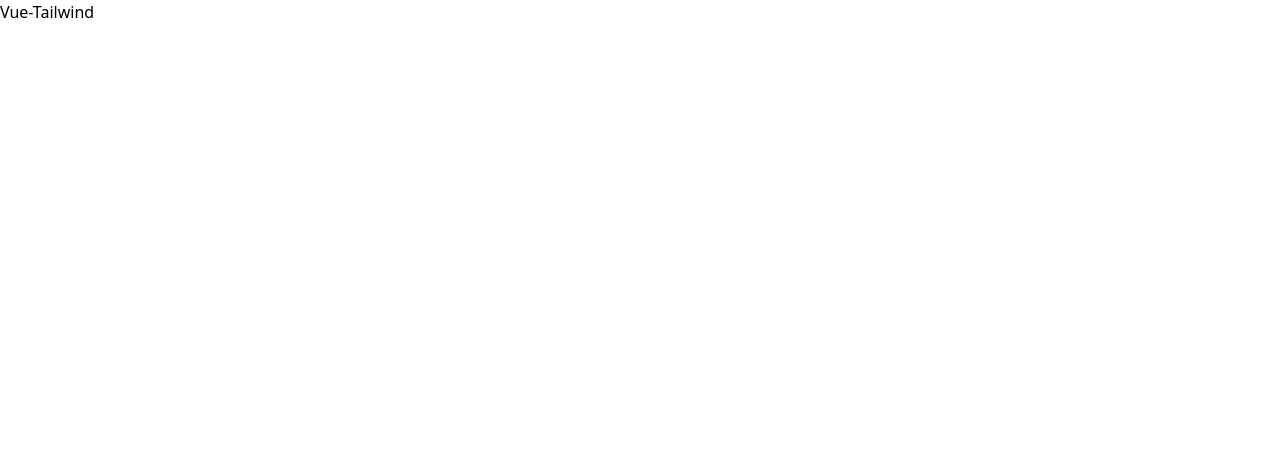
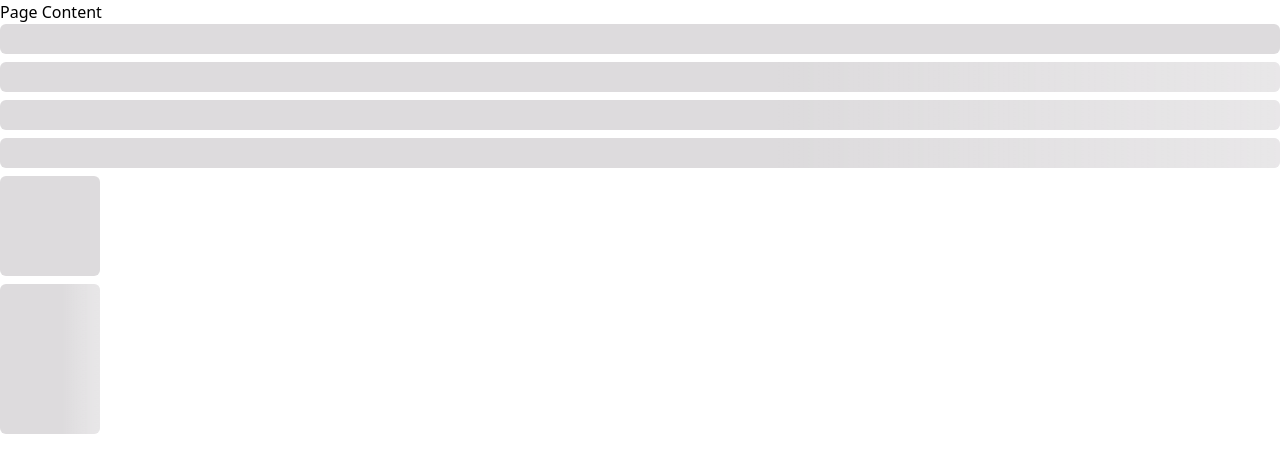
Before and after one commit to devxhub/vue-tailwind, a Vue app: page / in a window 1280 px wide. Shown: the top 472 px of the page. Built offline with nearby package versions, Linux system fonts and the light colour scheme.

Commit message:
skeleton-loader

```diff
--- a/src/App.vue
+++ b/src/App.vue
@@ -1,5 +1,19 @@
 <template>
-  <main>
-    Vue-Tailwind
-  </main>
+  <div>
+    <h1>Page Content</h1>
+    <div class="flex flex-col space-y-2">
+      <SkeletonBox mode="pulse" :animate="false"/>
+      <SkeletonBox mode="shimmer"/>
+      <SkeletonBox />
+      <SkeletonBox />
+
+      <SkeletonBox :rounded="true" :height="100" :width="100" :animate="false">
+      </SkeletonBox>
+      <SkeletonBox :height="150" :maxWidth="100" :minWidth="80" />
+    </div>
+  </div>
 </template>
+
+<script setup lang="ts">
+import SkeletonBox from './components/DxhSkeletonLoader.vue'
+</script>
--- /dev/null
+++ b/src/components/DxhSkeletonLoader.vue
@@ -0,0 +1,75 @@
+<template>
+  <div
+    :style="{
+      height: `${height}px`,
+      width: `${width}px`,
+      maxWidth: `${maxWidth}px`,
+      minWidth: `${minWidth}px`
+    }"
+    class="inline-block relative overflow-hidden align-middle w-full rounded-md bg-[#dddbdd]"
+    :class="[
+      { pulse: animate && mode === 'pulse' },
+      { shimmer: animate && mode === 'shimmer' },
+      { 'rounded-full': rounded }
+    ]"
+  >
+    <slot></slot>
+  </div>
+</template>
+
+<script setup lang="ts">
+interface props {
+  maxWidth?: number
+  minWidth?: number
+  height?: number
+  width?: number
+  mode?: 'shimmer' | 'pulse'
+  rounded?: boolean
+  animate?: boolean
+}
+
+withDefaults(defineProps<props>(), {
+  height: 30,
+  animate: true,
+  mode: 'shimmer'
+})
+</script>
+
+<style scoped>
+.shimmer::after {
+  position: absolute;
+  top: 0;
+  right: 0;
+  bottom: 0;
+  left: 0;
+  transform: translateX(-100%);
+  background-image: linear-gradient(
+    90deg,
+    rgba(255, 255, 255, 0) 0,
+    rgba(255, 255, 255, 0.2) 20%,
+    rgba(255, 255, 255, 0.5) 60%,
+    rgba(255, 255, 255, 0)
+  );
+  animation: shimmer 3s infinite;
+  content: '';
+}
+
+@keyframes shimmer {
+  100% {
+    transform: translateX(100%);
+  }
+}
+
+.pulse {
+  animation: pulse 1s linear infinite alternate;
+}
+
+@keyframes pulse {
+  0% {
+    background-color: rgb(209, 209, 209);
+  }
+  100% {
+    background-color: rgb(243, 243, 243);
+  }
+}
+</style>
--- a/src/index.ts
+++ b/src/index.ts
@@ -1,4 +1,5 @@
 import DButton from "./components/DButton.vue"
 import DInput from "./components/DInput.vue"
+import DxhSkeletonLoader from './components/DxhSkeletonLoader.vue'
 
-export default {DButton, DInput}
+export default { DButton, DInput, DxhSkeletonLoader }
```
Also changed, not shown: 1 other file (tests, documents, lock files or other folders).
